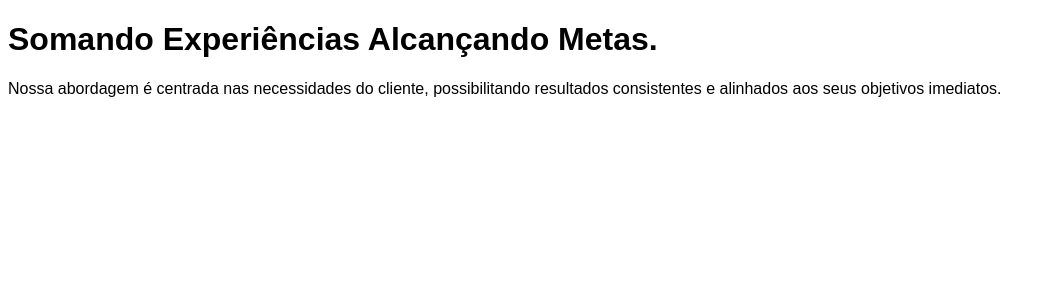
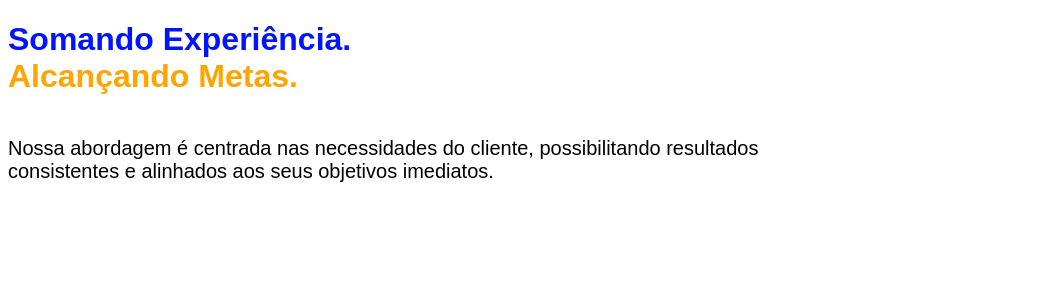
Before and after one commit to Wgomes156/sige_psc, a Django app: page / in a window 1280 px wide. Shown: the part 138-438 px from the top of the page, without its empty margins (0-1055 px from the left). Run offline with Django 5.2, Linux system fonts and the light colour scheme.

Commit message:
atualizacao fontes home

```diff
--- a/sige_psc/settings.py
+++ b/sige_psc/settings.py
@@ -117,6 +117,10 @@ USE_TZ = True
 # https://docs.djangoproject.com/en/5.0/howto/static-files/
 
 STATIC_URL = 'static/'
+STATICFILES_DIRS =[
+    BASE_DIR/"static"
+]
+STATICFILES_STORAGE = 'whitenoise.storage.CompressedManifestStaticFilesStorage'
 
 # Default primary key field type
 # https://docs.djangoproject.com/en/5.0/ref/settings/#default-auto-field
--- a/website/templates/index.html
+++ b/website/templates/index.html
@@ -32,7 +32,11 @@ SIGE  - SISTEMEA DE GERENCIAMENTO DA PSC
         color: black !important;
         text-decoration: underline !important;
     }
-
+.descricao{
+    font-size: 20px;
+    max-width: 60%;
+    padding-top: 20px;
+}
 </style>
 </head>
 <body>
@@ -50,11 +54,13 @@ SIGE  - SISTEMEA DE GERENCIAMENTO DA PSC
 </div>
 </header>
 <h1>
-Somando Experiências
-Alcançando Metas.
+    <div style="color:rgb(0, 21, 255)">Somando Experiência.</div>
+<div style="color:orange">Alcançando Metas.</div>
 </h1>
+<p class="descricao">
 Nossa abordagem é centrada nas necessidades do cliente,
 possibilitando resultados consistentes e alinhados aos seus objetivos imediatos.
+</p>
 </body>
 </html>
 <!DOCTYPE html>
```
Also changed, not shown: static/img/psc-logo.jpg (added), static/img/psc.jpg (added), static/psc-logo.png (added).
